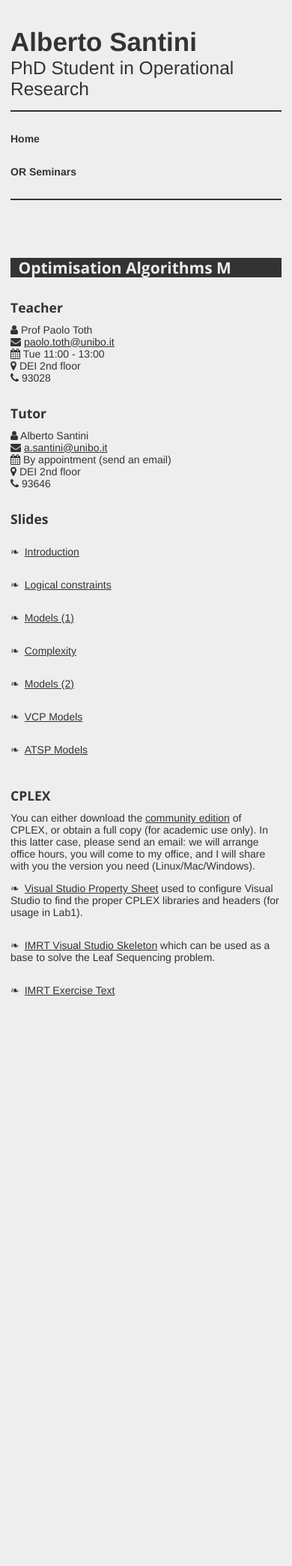
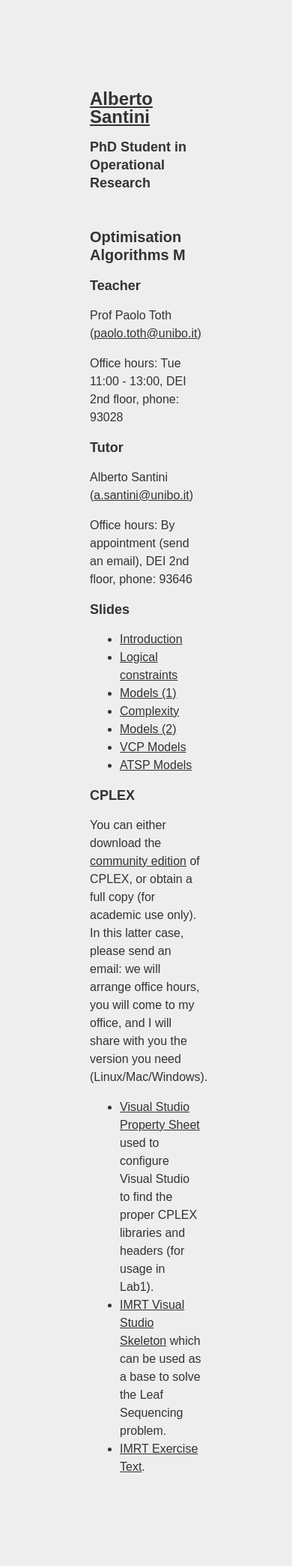
Before and after one commit to alberto-santini/alberto-santini.github.io, a Jekyll site: the page built from oa/index.html, in a window 390 px wide. Shown: the whole page at 75% size. Built offline with Jekyll 4.4.1, drawn with Linux system fonts in a browser that asks for light colours; nearby versions of some CDN libraries; before the commit the page ends 1441 px from its top, so only the background shows below that.

Commit message:
Complete overhaul and simplification of the website

```diff
--- a/_config.yml
+++ b/_config.yml
@@ -1,8 +1,6 @@
 title: Alberto Santini
 
 author: Alberto Santini
-author_avatar: images/profile.jpg
-
 email: a.santini@unibo.it
 
 description: Personal page of Alberto Santini.
--- a/_includes/head.html
+++ /dev/null
@@ -1,13 +0,0 @@
-<head>
-    <meta charset="utf-8">
-    <meta http-equiv="X-UA-Compatible" content="IE=edge">
-    <title>{% if page.title %}{{ page.title }}{% else %}{{ site.title }}{% endif %}</title>
-
-    <meta name="viewport" content="width=device-width">
-    <meta name="description" content="{{ site.description }}">
-
-    <link href='https://fonts.googleapis.com/css?family=Open+Sans:400,600,700' rel='stylesheet' type='text/css'>
-    <link href='//maxcdn.bootstrapcdn.com/font-awesome/4.2.0/css/font-awesome.min.css' rel='stylesheet' type='text/css'>
-    <link rel="stylesheet" href="{{ "/css/syntax.css" | prepend: site.baseurl }}">
-    <link rel="stylesheet" href="{{ "/css/lambda.css" | prepend: site.baseurl }}">
-</head>
--- a/_includes/header.html
+++ /dev/null
@@ -1,10 +0,0 @@
-<header id="main-header">
-  <div id="site-title">
-    <a href="{{ site.baseurl }}/" class="title">{{ site.title }}</a>
-    <strong class="subtitle">PhD Student in Operational Research</strong>
-  </div>
-  <nav>
-    <a href="{{ site.baseurl }}/">Home</a>
-    <a href="{{ site.baseurl }}/seminars">OR Seminars</a>
-  </nav>
-</header>
--- a/_layouts/default.html
+++ b/_layouts/default.html
@@ -1,16 +1,53 @@
 <!DOCTYPE html>
 <html>
-  {% include head.html %}
+  <head>
+    <meta charset="utf-8">
+    <meta http-equiv="X-UA-Compatible" content="IE=edge">
+    <title>{% if page.title %}{{ page.title }}{% else %}{{ site.title }}{% endif %}</title>
+    <meta name="viewport" content="width=device-width, initial-scale=1">
+    <meta name="description" content="{{ site.description }}">
+    <style>
+    body {
+      margin: 120px;
+      font-family: sans-serif;
+      background: #eee;
+      color: #333;
+      line-height: 1.5em;
+    }
+    a, a:link, a:hover, a:visited {
+      text-decoration: underline;
+      color: #333;
+    }
+    header > h1 {
+      font-size: 150%;
+    }
+    header > h2 {
+      font-size: 112.5%;
+    }
+    div#content {
+      margin-top: 3em;
+    }
+    section {
+      margin-bottom: 2em;
+    }
+    section > h1 {
+      font-size: 125%;
+    }
+    section > div > h1 {
+      font-size: 112.5%;
+    }
+    </style>
+  </head>
+
   <body>
-    <div class="wrapper">
-
-      {% include header.html %}
-
-      <div id="content">
-        <div class="main">
-          {{ content }}
-        </div>
-      </div>
+    <header>
+      <h1>
+        <a href="{{ site.baseurl }}/">{{ site.title }}</a>
+      </h1>
+      <h2>PhD Student in Operational Research</h2>
+    </header>
+    <div id="content">
+      {{ content }}
     </div>
   </body>
 </html>
--- a/css/lambda.css
+++ /dev/null
@@ -1,195 +0,0 @@
-/* reset */
-html{color:#000;background:#FFF;}body,div,dl,dt,dd,ul,ol,li,h1,h2,h3,h4,h5,h6,pre,code,form,fieldset,legend,input,textarea,p,blockquote,th,td{margin:0;padding:0;}table{border-collapse:collapse;border-spacing:0;}fieldset,img{border:0;}address,caption,cite,code,dfn,em,strong,th,var{font-style:normal;font-weight:normal;}li{list-style:none;}caption,th{text-align:left;}h1,h2,h3,h4,h5,h6{font-size:100%;font-weight:normal;}q:before,q:after{content:'';}abbr,acronym{border:0;font-variant:normal;}sup{vertical-align:text-top;}sub{vertical-align:text-bottom;}input,textarea,select{font-family:inherit;font-size:inherit;font-weight:inherit;}input,textarea,select{*font-size:100%;}legend{color:#000;}
-
-html {
-    background-color: #eee;
-}
-
-body {
-    font: 14px "Helvetica Neue", Arial, sans-serif;
-    padding-bottom: 4em;
-    color: #333;
-    background-color: #eee;
-}
-
-a {
-    text-decoration: underline;
-    color: #333;
-}
-
-a:hover {
-    text-decoration: none;
-}
-
-h1, h2, h3 {
-    font-family: "Open Sans", "Helvetica Neue", Arial, sans-serif;
-}
-
-h1, h2, h3 {
-    font-weight: bold;
-}
-
-.wrapper {
-    max-width: 55em;
-    margin: 0em auto;
-    padding: 0em 2em;
-}
-
-#main-header {
-    padding-bottom: 1em;
-    margin: 3em auto 0em auto;
-}
-
-#main-header #site-title {
-    font-weight: bold;
-    line-height: 2em;
-    vertical-align: middle;
-}
-
-#main-header #site-title a {
-    text-decoration: none;
-    font-size: 2.5em;
-}
-
-#main-header #site-title strong {
-    display: block;
-    font-size: 1.75em;
-}
-
-#main-header nav {
-    margin: 1em 0em 0em 0em;
-    padding: 1em 0em;
-    border-top: 2px solid #333;
-    border-bottom: 2px solid #333;
-    width: 100%;
-}
-
-#main-header nav a {
-    text-decoration: none;
-    margin-right: 1em;
-    font-weight: bold;
-    font-size: 1em;
-}
-
-#content {
-    margin: 0em;
-}
-
-.main {
-    overflow: auto;
-    margin: 0em 0em 3em 0em;
-}
-
-.main h1 {
-    font-size: 1.5em;
-    line-height: 1.25em;
-    margin: 3em 0em 1em 0em;
-    padding-left: 0.5em;
-    color: #eee;
-    background-color: #333;
-}
-
-.main h2 {
-    font-size: 1.25em;
-    line-height: 1.5em;
-    margin: 1.5em 0em 1em 0em;
-}
-
-.main h3 {
-    font-size: 1em;
-    line-height: 1.25em;
-    margin: 1.5em 0em 1em 0em;
-}
-
-.main ul li {
-    display: block;
-    list-style-type: none;
-}
-
-.main ul li:before {
-    content: "\2767";
-    padding-right: 0.5em;
-}
-
-.main strong {
-    font-weight: bold;
-}
-
-.main table {
-    border-collapse: separate;
-    border-spacing: 0.75em 0em;
-    background-color: #e6e6e6;
-    padding: 1em 0em;
-}
-
-.main table thead th {
-    font-size: 1.25em;
-    padding-bottom: 0.75em;
-    border-bottom: 1px solid #ddd;
-}
-
-.main table tbody tr td {
-    padding-bottom: 0.75em;
-    vertical-align: top;
-}
-
-.main table tbody tr:first-child td {
-    padding-top: 0.75em;
-}
-
-.main .pic {
-    float: left;
-    margin-right: 2em;
-}
-
-.main .euro-logo {
-    float: left;
-    margin: 0.5em 2em 1em 0em;
-    width: 14em;
-}
-
-.main .important {
-    margin: 1.75em 1em 1.75em 1em;
-    padding: 1em;
-    border: 1px solid #333;
-    font-weight: bold;
-    text-align: center;
-}
-
-@media all and (max-width: 550px) {
-    .wrapper {
-        padding-left: 1em;
-        padding-right: 1em;
-    }
-
-    #main-header nav a {
-        display:block;
-        padding: 1em 0em;
-    }
-
-    .main .pic {
-        display: none;
-    }
-
-    .main ul li {
-        padding: 1em 0em;
-    }
-
-    .main h1 {
-        margin-bottom: 0.5em;
-    }
-
-    .main h2 {
-        margin-bottom: 0.5em;
-    }
-
-    .main h3 {
-        margin-bottom: 0.5em;
-    }
-
-    .main .euro-logo {
-        display: block;
-        float: none;
-        margin: 1em 0em;
-    }
-}
--- a/css/syntax.css
+++ /dev/null
@@ -1,60 +0,0 @@
-.highlight  { background: #ffffff; }
-.highlight .c { color: #999988; font-style: italic } /* Comment */
-.highlight .err { color: #a61717; background-color: #e3d2d2 } /* Error */
-.highlight .k { font-weight: bold } /* Keyword */
-.highlight .o { font-weight: bold } /* Operator */
-.highlight .cm { color: #999988; font-style: italic } /* Comment.Multiline */
-.highlight .cp { color: #999999; font-weight: bold } /* Comment.Preproc */
-.highlight .c1 { color: #999988; font-style: italic } /* Comment.Single */
-.highlight .cs { color: #999999; font-weight: bold; font-style: italic } /* Comment.Special */
-.highlight .gd { color: #000000; background-color: #ffdddd } /* Generic.Deleted */
-.highlight .gd .x { color: #000000; background-color: #ffaaaa } /* Generic.Deleted.Specific */
-.highlight .ge { font-style: italic } /* Generic.Emph */
-.highlight .gr { color: #aa0000 } /* Generic.Error */
-.highlight .gh { color: #999999 } /* Generic.Heading */
-.highlight .gi { color: #000000; background-color: #ddffdd } /* Generic.Inserted */
-.highlight .gi .x { color: #000000; background-color: #aaffaa } /* Generic.Inserted.Specific */
-.highlight .go { color: #888888 } /* Generic.Output */
-.highlight .gp { color: #555555 } /* Generic.Prompt */
-.highlight .gs { font-weight: bold } /* Generic.Strong */
-.highlight .gu { color: #aaaaaa } /* Generic.Subheading */
-.highlight .gt { color: #aa0000 } /* Generic.Traceback */
-.highlight .kc { font-weight: bold } /* Keyword.Constant */
-.highlight .kd { font-weight: bold } /* Keyword.Declaration */
-.highlight .kp { font-weight: bold } /* Keyword.Pseudo */
-.highlight .kr { font-weight: bold } /* Keyword.Reserved */
-.highlight .kt { color: #445588; font-weight: bold } /* Keyword.Type */
-.highlight .m { color: #009999 } /* Literal.Number */
-.highlight .s { color: #d14 } /* Literal.String */
-.highlight .na { color: #008080 } /* Name.Attribute */
-.highlight .nb { color: #0086B3 } /* Name.Builtin */
-.highlight .nc { color: #445588; font-weight: bold } /* Name.Class */
-.highlight .no { color: #008080 } /* Name.Constant */
-.highlight .ni { color: #800080 } /* Name.Entity */
-.highlight .ne { color: #990000; font-weight: bold } /* Name.Exception */
-.highlight .nf { color: #990000; font-weight: bold } /* Name.Function */
-.highlight .nn { color: #555555 } /* Name.Namespace */
-.highlight .nt { color: #000080 } /* Name.Tag */
-.highlight .nv { color: #008080 } /* Name.Variable */
-.highlight .ow { font-weight: bold } /* Operator.Word */
-.highlight .w { color: #bbbbbb } /* Text.Whitespace */
-.highlight .mf { color: #009999 } /* Literal.Number.Float */
-.highlight .mh { color: #009999 } /* Literal.Number.Hex */
-.highlight .mi { color: #009999 } /* Literal.Number.Integer */
-.highlight .mo { color: #009999 } /* Literal.Number.Oct */
-.highlight .sb { color: #d14 } /* Literal.String.Backtick */
-.highlight .sc { color: #d14 } /* Literal.String.Char */
-.highlight .sd { color: #d14 } /* Literal.String.Doc */
-.highlight .s2 { color: #d14 } /* Literal.String.Double */
-.highlight .se { color: #d14 } /* Literal.String.Escape */
-.highlight .sh { color: #d14 } /* Literal.String.Heredoc */
-.highlight .si { color: #d14 } /* Literal.String.Interpol */
-.highlight .sx { color: #d14 } /* Literal.String.Other */
-.highlight .sr { color: #009926 } /* Literal.String.Regex */
-.highlight .s1 { color: #d14 } /* Literal.String.Single */
-.highlight .ss { color: #990073 } /* Literal.String.Symbol */
-.highlight .bp { color: #999999 } /* Name.Builtin.Pseudo */
-.highlight .vc { color: #008080 } /* Name.Variable.Class */
-.highlight .vg { color: #008080 } /* Name.Variable.Global */
-.highlight .vi { color: #008080 } /* Name.Variable.Instance */
-.highlight .il { color: #009999 } /* Literal.Number.Integer.Long */
--- /dev/null
+++ b/oa/index.html
@@ -0,0 +1,59 @@
+---
+layout: default
+---
+
+<section>
+  <h1>Optimisation Algorithms M</h1>
+
+  <div>
+    <h1>Teacher</h1>
+
+    <p>
+      Prof Paolo Toth (<a href="mailto:paolo.toth@unibo.it">paolo.toth@unibo.it</a>)
+    </p>
+
+    <p>
+      Office hours: Tue 11:00 - 13:00, DEI 2nd floor, phone: 93028
+    </p>
+  </div>
+
+  <div>
+    <h1>Tutor</h1>
+
+    <p>
+      Alberto Santini (<a href="mailto:a.santini@unibo.it">a.santini@unibo.it</a>)
+    </p>
+
+    <p>
+      Office hours: By appointment (send an email), DEI 2nd floor, phone: 93646
+    </p>
+  </div>
+
+  <div>
+    <h1>Slides</h1>
+
+    <ul>
+      <li><a href="/files/oa/OPT-ALG_2016_1_Introduction.pdf">Introduction</a></li>
+      <li><a href="/files/oa/OPT-ALG_2016_2_Logical-Constraints.pdf">Logical constraints</a></li>
+      <li><a href="/files/oa/OPT-ALG_2016_3_Models.pdf">Models (1)</a></li>
+      <li><a href="/files/oa/OPT-ALG_2016_4_Complexity.pdf">Complexity</a></li>
+      <li><a href="/files/oa/OPT-ALG_2016_5_Models.pdf">Models (2)</a></li>
+      <li><a href="/files/oa/OPT-ALG_2016_6_VCP_models.pdf">VCP Models</a></li>
+      <li><a href="/files/oa/OPT-ALG_2016_7_ATSP_models.pdf">ATSP Models</a></li>
+    </ul>
+  </div>
+
+  <div>
+    <h1>CPLEX</h1>
+
+    <p>
+      You can either download the <a href="https://www-01.ibm.com/software/websphere/products/optimization/cplex-studio-community-edition/">community edition</a> of CPLEX, or obtain a full copy (for academic use only). In this latter case, please send an email: we will arrange office hours, you will come to my office, and I will share with you the version you need (Linux/Mac/Windows).
+    </p>
+
+    <ul>
+      <li><a href="/files/oa/CPLEX_Lab1.props">Visual Studio Property Sheet</a> used to configure Visual Studio to find the proper CPLEX libraries and headers (for usage in Lab1).</li>
+      <li><a href="/files/oa/imrt_vs_skeleton.zip">IMRT Visual Studio Skeleton</a> which can be used as a base to solve the Leaf Sequencing problem.</li>
+      <li><a href="/files/oa/imrt.pdf">IMRT Exercise Text</a>.</li>
+    </ul>
+  </div>
+</section>
--- a/oa/index.md
+++ /dev/null
@@ -1,47 +0,0 @@
----
-layout: default
----
-
-# Optimisation Algorithms M
-
-## Teacher
-
-<i class="fa fa-user" /> Prof Paolo Toth
-
-<i class="fa fa-envelope" /> [paolo.toth@unibo.it](mailto:paolo.toth@unibo.it)
-
-<i class="fa fa-calendar" /> Tue 11:00 - 13:00
-
-<i class="fa fa-map-marker" /> DEI 2nd floor
-
-<i class="fa fa-phone" /> 93028
-
-## Tutor
-
-<i class="fa fa-user" /> Alberto Santini
-
-<i class="fa fa-envelope" /> [a.santini@unibo.it](mailto:a.santini@unibo.it)
-
-<i class="fa fa-calendar" /> By appointment (send an email)
-
-<i class="fa fa-map-marker" /> DEI 2nd floor
-
-<i class="fa fa-phone" /> 93646
-
-## Slides
-
-* [Introduction](/files/oa/OPT-ALG_2016_1_Introduction.pdf)
-* [Logical constraints](/files/oa/OPT-ALG_2016_2_Logical-Constraints.pdf)
-* [Models (1)](/files/oa/OPT-ALG_2016_3_Models.pdf)
-* [Complexity](/files/oa/OPT-ALG_2016_4_Complexity.pdf)
-* [Models (2)](/files/oa/OPT-ALG_2016_5_Models.pdf)
-* [VCP Models](/files/oa/OPT-ALG_2016_6_VCP_models.pdf)
-* [ATSP Models](/files/oa/OPT-ALG_2016_7_ATSP_models.pdf)
-
-## CPLEX
-
-You can either download the [community edition](https://www-01.ibm.com/software/websphere/products/optimization/cplex-studio-community-edition/) of CPLEX, or obtain a full copy (for academic use only). In this latter case, please send an email: we will arrange office hours, you will come to my office, and I will share with you the version you need (Linux/Mac/Windows).
-
-* [Visual Studio Property Sheet](/files/oa/CPLEX_Lab1.props) used to configure Visual Studio to find the proper CPLEX libraries and headers (for usage in Lab1).
-* [IMRT Visual Studio Skeleton](/files/oa/imrt_vs_skeleton.zip) which can be used as a base to solve the Leaf Sequencing problem.
-* [IMRT Exercise Text](/files/oa/imrt.pdf)
```
Also changed, not shown: _posts/2016-01-01-main.html (added, +51 -0 lines), _posts/2016-01-01-main.md (deleted, +0 -36 lines), seminars/index.md (deleted, +0 -41 lines), files/profile.jpg (deleted), images/euro.png (deleted), images/github-repo.png (deleted), images/github-repository.png (deleted), images/lambda-xl.png (deleted), images/lambda.png (deleted), images/profile.jpg (deleted), images/screenshot.png (deleted), 1 other file.
